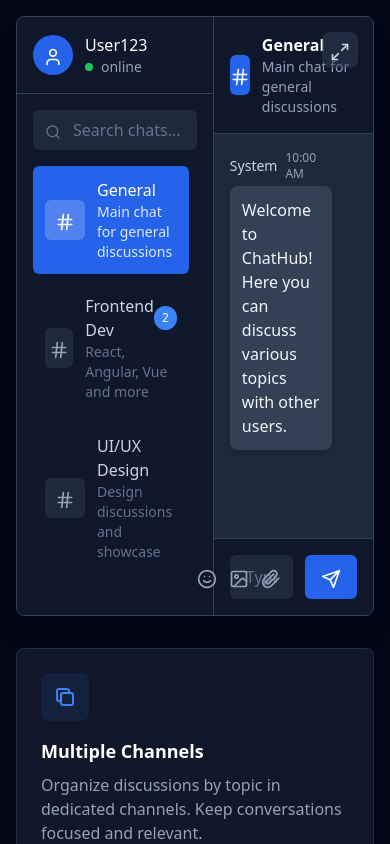
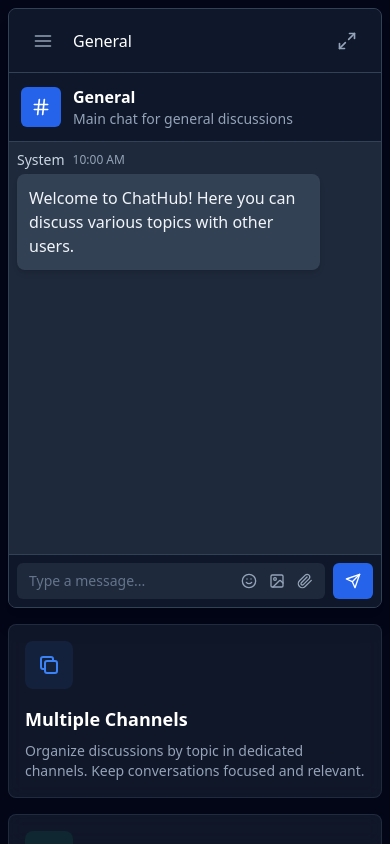
Before and after one commit to FijolKrzysztof/chat-hub, an Angular app: page / in a window 390 px wide. Built offline with nearby package versions, Linux system fonts and the light colour scheme.

Commit message:
feat(all): add responsiveness

```diff
--- a/src/app/app.component.html
+++ b/src/app/app.component.html
@@ -1,53 +1,47 @@
-<div class="max-h-screen min-h-screen bg-slate-950 p-4 md:p-8 overflow-hidden">
+<div class="max-h-screen min-h-screen bg-slate-950 p-2 md:p-4 lg:p-8 overflow-hidden">
   <div class="relative max-w-[1400px] mx-auto w-full">
-    <div [class]="isExpanded ? 'h-[calc(100vh-4rem)]' : 'h-[600px]'" class="transition-all duration-300">
-      <button
-        (click)="toggleExpand()"
-        class="absolute right-4 top-4 z-10 p-2 rounded-lg bg-slate-700/50 text-slate-300 hover:bg-slate-600/50 hover:text-white transition-colors"
-      >
-        <app-icon
-          [icon]="isExpanded ? icons.minimizeIcon : icons.maximizeIcon"
-          className="w-5 h-5"
-        />
-      </button>
+    <div
+      [class]="(isExpanded$ | async) ? 'h-[calc(100vh-1rem)] md:h-[calc(100vh-2rem)] lg:h-[calc(100vh-4rem)]' : 'h-[600px]'"
+      class="transition-all duration-300"
+    >
       <app-chat-hub class="h-full" />
     </div>
   </div>
 
   <div
-    class="max-w-[1400px] mx-auto w-full transition-all duration-300 transform mt-8"
-    [class.translate-y-0]="!isExpanded"
-    [class.opacity-100]="!isExpanded"
-    [class.translate-y-full]="isExpanded"
-    [class.opacity-0]="isExpanded"
+    class="max-w-[1400px] mx-auto w-full transition-all duration-300 transform mt-4 md:mt-8"
+    [class.translate-y-0]="!(isExpanded$ | async)"
+    [class.opacity-100]="!(isExpanded$ | async)"
+    [class.translate-y-full]="isExpanded$ | async"
+    [class.opacity-0]="isExpanded$ | async"
   >
-    <div class="grid grid-cols-1 md:grid-cols-3 gap-6">
-      <div class="p-6 rounded-lg bg-slate-800/50 border border-slate-700/50 backdrop-blur">
+    <div class="grid grid-cols-1 md:grid-cols-3 gap-4 md:gap-6">
+      <div class="p-4 md:p-6 rounded-lg bg-slate-800/50 border border-slate-700/50 backdrop-blur">
         <div class="w-12 h-12 rounded-lg bg-blue-500/10 flex items-center justify-center mb-4">
           <app-icon [icon]="icons.channelsIcon" className="w-6 h-6 text-blue-500" />
         </div>
         <h3 class="text-lg font-semibold text-white mb-2">Multiple Channels</h3>
-        <p class="text-slate-400">Organize discussions by topic in dedicated channels. Keep conversations focused and relevant.</p>
+        <p class="text-slate-400 text-sm md:text-base">Organize discussions by topic in dedicated channels. Keep conversations focused and relevant.</p>
       </div>
 
-      <div class="p-6 rounded-lg bg-slate-800/50 border border-slate-700/50 backdrop-blur">
+      <div class="p-4 md:p-6 rounded-lg bg-slate-800/50 border border-slate-700/50 backdrop-blur">
         <div class="w-12 h-12 rounded-lg bg-emerald-500/10 flex items-center justify-center mb-4">
           <app-icon [icon]="icons.realtimeIcon" className="w-6 h-6 text-emerald-500" />
         </div>
         <h3 class="text-lg font-semibold text-white mb-2">Real-time Chat</h3>
-        <p class="text-slate-400">Instant messaging with real-time responses. Share text, emojis, and images seamlessly.</p>
+        <p class="text-slate-400 text-sm md:text-base">Instant messaging with real-time responses. Share text, emojis, and images seamlessly.</p>
       </div>
 
-      <div class="p-6 rounded-lg bg-slate-800/50 border border-slate-700/50 backdrop-blur">
+      <div class="p-4 md:p-6 rounded-lg bg-slate-800/50 border border-slate-700/50 backdrop-blur">
         <div class="w-12 h-12 rounded-lg bg-purple-500/10 flex items-center justify-center mb-4">
           <app-icon [icon]="icons.secureIcon" className="w-6 h-6 text-purple-500" />
         </div>
         <h3 class="text-lg font-semibold text-white mb-2">Secure & Private</h3>
-        <p class="text-slate-400">End-to-end encrypted messages. Your conversations stay private and secure at all times.</p>
+        <p class="text-slate-400 text-sm md:text-base">End-to-end encrypted messages. Your conversations stay private and secure at all times.</p>
       </div>
     </div>
 
-    <div class="mt-8 text-center text-sm text-slate-500">
+    <div class="mt-4 md:mt-8 text-center text-xs md:text-sm text-slate-500">
       Built with Angular & Tailwind CSS • Open Source on GitHub
     </div>
   </div>
--- a/src/app/app.component.ts
+++ b/src/app/app.component.ts
@@ -3,11 +3,12 @@
 import { Component, inject, OnInit } from '@angular/core';
 import { IconComponent } from './components/icon/icon.component';
 import { ChatService } from './services/chat.service';
+import { AsyncPipe } from '@angular/common';
 
 @Component({
   selector: 'app-root',
   standalone: true,
-  imports: [ChatHubComponent, IconComponent],
+  imports: [ChatHubComponent, IconComponent, AsyncPipe],
   templateUrl: 'app.component.html',
   styles: [`
     :host {
@@ -18,16 +19,12 @@
   `]
 })
 export class AppComponent implements OnInit {
-  private readonly chatService = inject(ChatService);
+  readonly chatService = inject(ChatService);
 
-  isExpanded = false;
+  isExpanded$ = this.chatService.getIsExpanded();
   icons = IconsComponent;
 
   ngOnInit() {
     this.chatService.startSpamBot();
   }
-
-  toggleExpand(): void {
-    this.isExpanded = !this.isExpanded;
-  }
 }
--- a/src/app/components/chat-hub/chat-hub.component.html
+++ b/src/app/components/chat-hub/chat-hub.component.html
@@ -1,6 +1,41 @@
-<div class="flex bg-slate-800 rounded-lg overflow-hidden shadow-xl border border-slate-700 h-full">
+<div class="relative flex flex-col md:flex-row bg-slate-800 rounded-lg overflow-hidden shadow-xl border border-slate-700 h-full">
+  <button
+    (click)="chatService.toggleExpand()"
+    class="absolute right-4 top-4 z-10 p-2 rounded-lg bg-slate-700/50 text-slate-300 hover:bg-slate-600/50 hover:text-white transition-colors hidden md:block"
+  >
+    <app-icon
+      [icon]="(chatService.getIsExpanded() | async) ? icons.minimizeIcon : icons.maximizeIcon"
+      className="w-5 h-5"
+    />
+  </button>
+
+  <!-- Mobile Header -->
+  <div class="h-16 md:hidden bg-slate-900 border-b border-slate-700 flex items-center justify-between px-4">
+    <div class="flex items-center">
+      <button
+        (click)="toggleSidebar()"
+        class="p-2 text-slate-400 hover:text-slate-300"
+      >
+        <app-icon [icon]="icons.menuIcon" className="w-5 h-5"/>
+      </button>
+      <span class="ml-3 text-white font-medium">{{ (activeChat$ | async)?.name }}</span>
+    </div>
+    <button
+      (click)="chatService.toggleExpand()"
+      class="md:hidden p-2 text-slate-400 hover:text-slate-300"
+    >
+      <app-icon
+        [icon]="(chatService.getIsExpanded() | async) ? icons.minimizeIcon : icons.maximizeIcon"
+        className="w-5 h-5"
+      />
+    </button>
+  </div>
+
   <!-- Sidebar -->
-  <div class="w-72 bg-slate-900 border-r border-slate-700 flex flex-col overflow-hidden">
+  <div
+    [class.hidden]="!showSidebar()"
+    class="md:w-72 bg-slate-900 border-b md:border-b-0 md:border-r border-slate-700 flex flex-col overflow-hidden md:block"
+  >
     <div class="flex-shrink-0 p-4 border-b border-slate-700">
       <div class="flex items-center gap-3">
         <div class="w-10 h-10 rounded-full bg-blue-600 flex items-center justify-center">
@@ -15,15 +50,17 @@
         </div>
       </div>
     </div>
-
-    <app-chat-list class="flex-1 overflow-hidden"/>
+    <app-chat-list class="flex-1 overflow-hidden" />
   </div>
 
   <!-- Main Content -->
-  <div class="flex-1 flex flex-col bg-slate-800">
-    <!-- Header -->
-    <div class="bg-slate-900 border-b border-slate-700">
-      <div class="p-4">
+  <div class="flex-1 flex flex-col bg-slate-800 min-h-0 md:min-h-full">
+    <!-- Header - ukryty na mobile gdy sidebar otwarty -->
+    <div
+      [class.hidden]="showSidebar()"
+      class="bg-slate-900 border-b border-slate-700 md:block"
+    >
+      <div class="p-3 md:p-4">
         <div class="flex items-center justify-between">
           <div class="flex items-center gap-3">
             <div class="w-10 h-10 rounded-md bg-blue-600 flex items-center justify-center">
@@ -56,8 +93,8 @@
     </div>
 
     <!-- Messages -->
-    <div class="flex-1 overflow-y-auto p-4 custom-scrollbar">
-      <div class="max-w-3xl mx-auto space-y-4">
+    <div class="flex-1 overflow-y-auto p-2 md:p-4 custom-scrollbar">
+      <div class="max-w-3xl mx-auto space-y-3 md:space-y-4">
         @for (msg of (activeChat$ | async)?.messages; track msg.id) {
           <app-message
             [message]="msg"
@@ -77,8 +114,8 @@
     </div>
 
     <!-- Input -->
-    <form (ngSubmit)="handleSubmit()" class="p-4 bg-slate-900 border-t border-slate-700">
-      <div class="max-w-3xl mx-auto flex gap-3">
+    <form (ngSubmit)="handleSubmit()" class="p-2 md:p-4 bg-slate-900 border-t border-slate-700">
+      <div class="max-w-3xl mx-auto flex gap-2 md:gap-3">
         <div class="flex-1 relative">
           <input
             #messageInput
@@ -87,25 +124,25 @@
             name="message"
             autocomplete="off"
             placeholder="Type a message..."
-            class="w-full px-4 py-2.5 bg-slate-800 border-0 text-slate-200 placeholder-slate-500 rounded-md focus:ring-2 focus:ring-blue-500 focus:outline-none"
+            class="w-full px-3 md:px-4 py-2 md:py-2.5 bg-slate-800 border-0 text-slate-200 placeholder-slate-500 rounded-md focus:ring-2 focus:ring-blue-500 focus:outline-none text-sm md:text-base"
           />
-          <div class="absolute right-2 top-2 flex gap-1">
+          <div class="absolute right-2 top-1.5 md:top-2 flex gap-1">
             <button
               type="button"
               class="p-1 text-slate-400 hover:text-slate-300"
-              (click)="showEmojiPicker()"
+              (click)="chatService.setEmojiPickerVisible(true)"
             >
-              <app-icon [icon]="icons.smileIcon" className="w-5 h-5"/>
+              <app-icon [icon]="icons.smileIcon" className="w-4 h-4 md:w-5 md:h-5"/>
             </button>
             <button
               type="button"
               class="p-1 text-slate-400 hover:text-slate-300"
               (click)="addImage()"
             >
-              <app-icon [icon]="icons.imageIcon" className="w-5 h-5"/>
+              <app-icon [icon]="icons.imageIcon" className="w-4 h-4 md:w-5 md:h-5"/>
             </button>
             <button type="button" class="p-1 text-slate-400 hover:text-slate-300">
-              <app-icon [icon]="icons.paperclipIcon" className="w-5 h-5"/>
+              <app-icon [icon]="icons.paperclipIcon" className="w-4 h-4 md:w-5 md:h-5"/>
             </button>
           </div>
 
@@ -113,9 +150,9 @@
         </div>
         <button
           type="submit"
-          class="px-4 py-2.5 bg-blue-600 text-white rounded-md hover:bg-blue-700 focus:outline-none focus:ring-2 focus:ring-blue-500 focus:ring-offset-2 focus:ring-offset-slate-900"
+          class="px-3 md:px-4 py-2 md:py-2.5 bg-blue-600 text-white rounded-md hover:bg-blue-700 focus:outline-none focus:ring-2 focus:ring-blue-500 focus:ring-offset-2 focus:ring-offset-slate-900"
         >
-          <app-icon [icon]="icons.sendIcon" className="w-5 h-5"/>
+          <app-icon [icon]="icons.sendIcon" className="w-4 h-4 md:w-5 md:h-5"/>
         </button>
       </div>
     </form>
--- a/src/app/components/chat-hub/chat-hub.component.ts
+++ b/src/app/components/chat-hub/chat-hub.component.ts
@@ -1,4 +1,4 @@
-import { Component, ElementRef, inject, OnDestroy, Signal, viewChild } from '@angular/core';
+import { Component, ElementRef, inject, OnDestroy, signal, Signal, viewChild } from '@angular/core';
 import { AsyncPipe } from '@angular/common';
 import { FormsModule } from '@angular/forms';
 import { MessageComponent } from '../message/message.component';
@@ -24,7 +24,7 @@
   templateUrl: 'chat-hub.component.html',
 })
 export class ChatHubComponent implements OnDestroy {
-  private readonly chatService = inject(ChatService);
+  readonly chatService = inject(ChatService);
 
   messagesEnd: Signal<ElementRef | undefined> = viewChild('messagesEnd');
   messageInput: Signal<ElementRef | undefined> = viewChild('messageInput');
@@ -35,6 +35,7 @@
   isTyping$ = this.chatService.getIsTyping();
   message = '';
   icons = IconsComponent;
+  showSidebar = signal(false);
 
   private scrollSub = this.chatService.getScrollToBottom().subscribe(shouldScroll => {
     if (shouldScroll) {
@@ -44,6 +45,10 @@
 
   ngOnDestroy() {
     this.scrollSub.unsubscribe();
+  }
+
+  toggleSidebar(): void {
+    this.showSidebar.update(v => !v);
   }
 
   onEmojiSelect(emoji: string) {
@@ -61,10 +66,6 @@
         inputElement.focus();
       });
     }
-  }
-
-  showEmojiPicker(): void {
-    this.chatService.triggerEmojiPicker();
   }
 
   scrollToBottom(): void {
--- a/src/app/components/chat-list/chat-list.component.ts
+++ b/src/app/components/chat-list/chat-list.component.ts
@@ -14,7 +14,7 @@
   templateUrl: 'chat-list.component.html',
 })
 export class ChatListComponent {
-  private readonly chatService = inject(ChatService);
+  readonly chatService = inject(ChatService);
 
   chats$ = this.chatService.getChats();
   activeChat$ = this.chatService.getActiveChat();
--- a/src/app/components/emoji-picker/emoji-picker.component.ts
+++ b/src/app/components/emoji-picker/emoji-picker.component.ts
@@ -1,23 +1,24 @@
-import { Component, ElementRef, inject, OnDestroy, OnInit, output, signal, viewChild } from '@angular/core';
+import { Component, ElementRef, inject, OnDestroy, OnInit, output, viewChild } from '@angular/core';
 import { ChatService } from '../../services/chat.service';
+import { AsyncPipe } from '@angular/common';
 
 @Component({
   selector: 'app-emoji-picker',
   standalone: true,
   template: `
-    @if (showEmojiPicker()) {
+    @if (chatService.getEmojiPickerVisible() | async) {
       <div
         #container
         class="p-2 bg-slate-800 rounded-lg shadow-xl border border-slate-700"
       >
         <div class="grid grid-cols-8 gap-1">
-          @for(emoji of emojis; track emoji) {
+          @for (emoji of emojis; track emoji) {
             <button
               type="button"
               class="w-8 h-8 flex items-center justify-center hover:bg-slate-700 rounded cursor-pointer text-lg"
               (click)="selectEmoji(emoji)"
             >
-              {{emoji}}
+              {{ emoji }}
             </button>
           }
         </div>
@@ -33,22 +34,15 @@
       z-index: 50;
     }
   `],
-  host: {
-    class: 'absolute bottom-full right-0 mb-2 z-50 emoji-picker'
-  }
+  imports: [
+    AsyncPipe
+  ],
 })
 export class EmojiPickerComponent implements OnInit, OnDestroy {
-  private readonly chatService = inject(ChatService);
+  readonly chatService = inject(ChatService);
 
   selected = output<string>();
-
   container = viewChild<ElementRef>('container');
-
-  private showEmojiSub = this.chatService.getShowEmojiPicker().subscribe(shouldShow => {
-    if (shouldShow) {
-      this.showEmojiPicker.set(true);
-    }
-  });
 
   readonly emojis = [
     '😀', '😂', '🤣', '😊', '🥰', '😎', '🤔', '😴',
@@ -56,15 +50,12 @@
     '🔥', '✨', '⭐', '💡', '💪', '🤝', '🎵', '🎮'
   ];
 
-  showEmojiPicker = signal(false);
-
   ngOnInit(): void {
     document.addEventListener('click', this.handleClickOutside);
   }
 
   ngOnDestroy(): void {
     document.removeEventListener('click', this.handleClickOutside);
-    this.showEmojiSub.unsubscribe();
   }
 
   selectEmoji(emoji: string): void {
@@ -75,7 +66,7 @@
     const element = this.container()?.nativeElement;
 
     if (element && !element.contains(event.target as Node)) {
-      this.showEmojiPicker.set(false);
+      this.chatService.setEmojiPickerVisible(false);
     }
   };
 }
--- a/src/app/components/icon/icon.component.ts
+++ b/src/app/components/icon/icon.component.ts
@@ -4,10 +4,10 @@
 @Component({
   selector: 'app-icon',
   standalone: true,
-  template: '<span class="flex" [innerHTML]="icon()" [class]="className()"></span>'
+  template: '<span class="flex items-center" [innerHTML]="icon()" [class]="className()"></span>'
 })
 export class IconComponent {
-  private readonly sanitizer = inject(DomSanitizer);
+  readonly sanitizer = inject(DomSanitizer);
 
   icon = input.required<SafeHtml, string>({
     transform: (value: string) => this.sanitizer.bypassSecurityTrustHtml(value)
--- a/src/app/components/icons/icons.component.ts
+++ b/src/app/components/icons/icons.component.ts
@@ -37,4 +37,6 @@
   static realtimeIcon = `<svg xmlns="http://www.w3.org/2000/svg" width="24" height="24" viewBox="0 0 24 24" fill="none" stroke="currentColor" stroke-width="2" stroke-linecap="round" stroke-linejoin="round"><path d="M12 8v4l3 3m6-3a9 9 0 11-18 0 9 9 0 0118 0z"/></svg>`;
 
   static secureIcon = `<svg xmlns="http://www.w3.org/2000/svg" width="24" height="24" viewBox="0 0 24 24" fill="none" stroke="currentColor" stroke-width="2" stroke-linecap="round" stroke-linejoin="round"><path d="M9 12l2 2 4-4m5.618-4.016A11.955 11.955 0 0112 2.944a11.955 11.955 0 01-8.618 3.04A12.02 12.02 0 003 9c0 5.591 3.824 10.29 9 11.622 5.176-1.332 9-6.03 9-11.622 0-1.042-.133-2.052-.382-3.016z"/></svg>`;
+
+  static menuIcon = `<svg xmlns="http://www.w3.org/2000/svg" width="24" height="24" viewBox="0 0 24 24" fill="none" stroke="currentColor" stroke-width="2" stroke-linecap="round" stroke-linejoin="round"><path d="M3 12h18M3 6h18M3 18h18"></path></svg>`;
 }
--- a/src/app/components/message/message.component.ts
+++ b/src/app/components/message/message.component.ts
@@ -12,7 +12,7 @@
   imports: [IconComponent, DatePipe],
   template: `
     <div [class]="'flex ' + (isOwnMessage() ? 'justify-end' : 'justify-start')">
-      <div class="max-w-[80%] group">
+      <div class="max-w-[85%] md:max-w-[80%] group">
         <div [class]="'flex items-center gap-2 mb-1 ' +
           (isOwnMessage() ? 'justify-end' : 'justify-start')">
           <span class="text-sm font-medium text-slate-300">{{ message().userId }}</span>
@@ -47,8 +47,8 @@
   `
 })
 export class MessageComponent {
-  private readonly sanitizer = inject(DomSanitizer);
-  private readonly chatService = inject(ChatService);
+  readonly sanitizer = inject(DomSanitizer);
+  readonly chatService = inject(ChatService);
 
   message = input.required<Message>();
   isOwnMessage = input.required<boolean>();
--- a/src/app/services/chat.service.ts
+++ b/src/app/services/chat.service.ts
@@ -14,11 +14,20 @@
 
   private readonly scrollToBottom = new BehaviorSubject<boolean>(false);
   private readonly isTyping = new BehaviorSubject<boolean>(false);
-  private readonly showEmojiPicker = new BehaviorSubject<boolean>(false);
+  private readonly emojiPickerVisible = new BehaviorSubject<boolean>(false);
   private readonly chats = new BehaviorSubject<Chat[]>(CHAT_DATA);
   private readonly activeChat = new BehaviorSubject<Chat>(CHAT_DATA[0]);
   private readonly user = new BehaviorSubject<User>(this.DEFAULT_USER);
   private readonly pinnedMessage = new BehaviorSubject<Message | null>(null);
+  private readonly isExpanded = new BehaviorSubject<boolean>(false);
+
+  getIsExpanded(): Observable<boolean> {
+    return this.isExpanded.asObservable();
+  }
+
+  toggleExpand(): void {
+    this.isExpanded.next(!this.isExpanded.value);
+  }
 
   getScrollToBottom(): Observable<boolean> {
     return this.scrollToBottom.asObservable();
@@ -29,13 +38,12 @@
     setTimeout(() => this.scrollToBottom.next(false), 100);
   }
 
-  getShowEmojiPicker(): Observable<boolean> {
-    return this.showEmojiPicker.asObservable();
+  getEmojiPickerVisible(): Observable<boolean> {
+    return this.emojiPickerVisible.asObservable();
   }
 
-  triggerEmojiPicker(): void {
-    this.showEmojiPicker.next(true);
-    setTimeout(() => this.showEmojiPicker.next(false), 100);
+  setEmojiPickerVisible(visible: boolean): void {
+    this.emojiPickerVisible.next(visible);
   }
 
   getChats(): Observable<Chat[]> {
```
